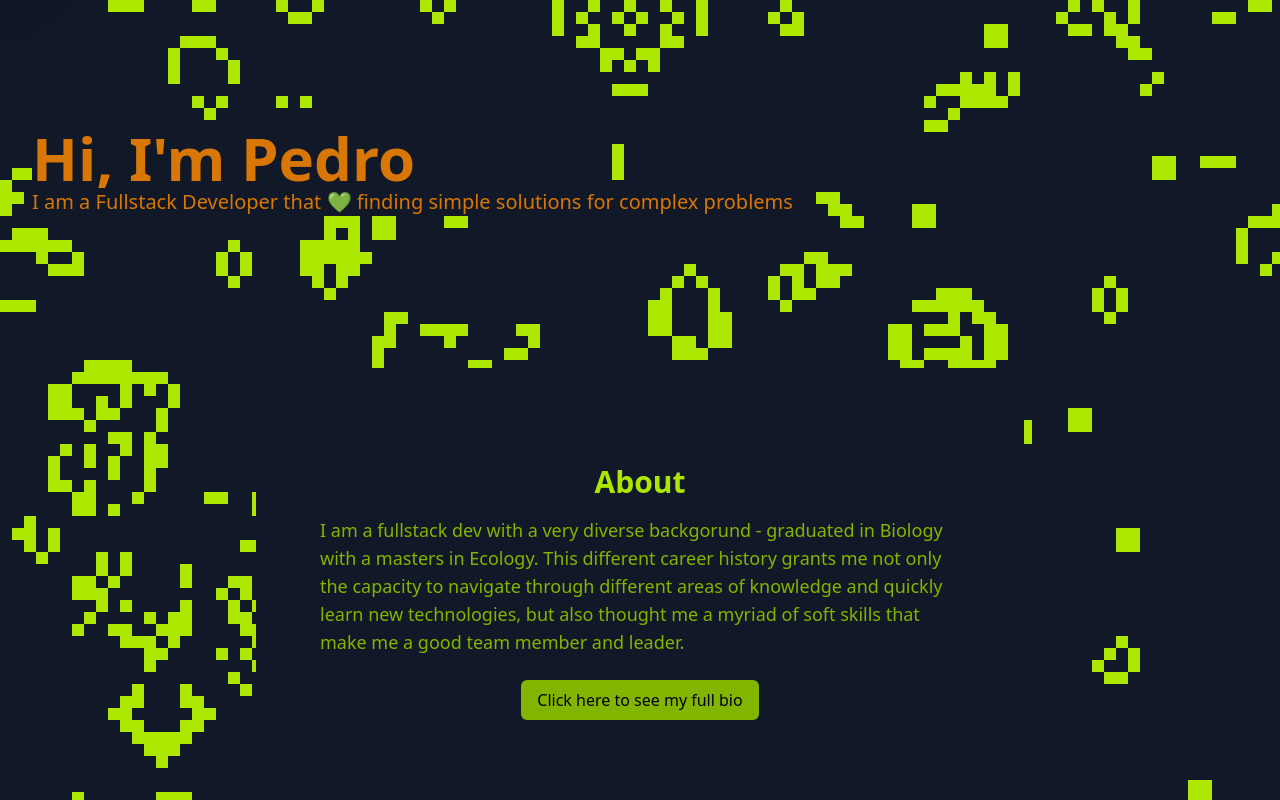
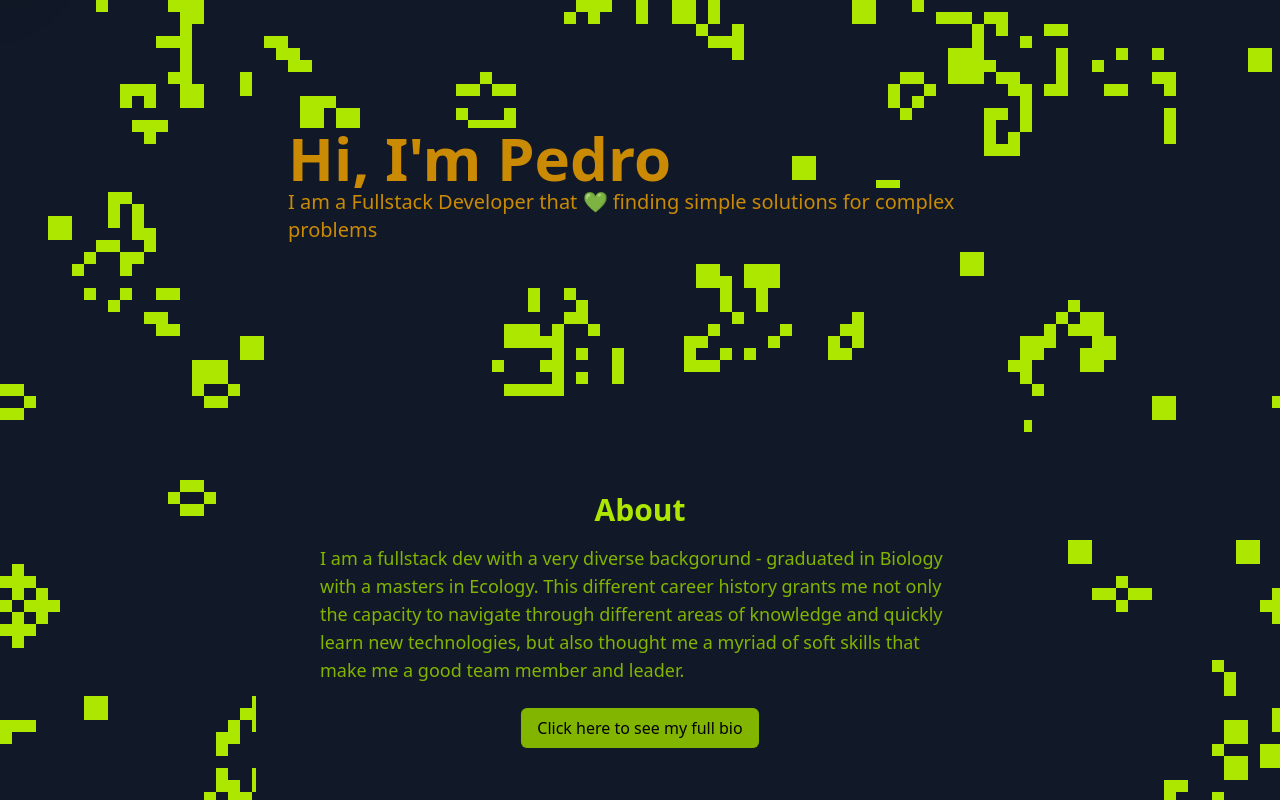
Before and after one commit to pedrovrima/portfolio, a Next.js app: page / in a window 1280 px wide. Shown: the part 180-980 px from the top of the page. Built offline with nearby package versions, Linux system fonts and the light colour scheme.

Commit message:
fix a few errors on gol and the subheader

```diff
--- a/components/game_of_life.js
+++ b/components/game_of_life.js
@@ -16,7 +16,7 @@ const GameOfLife = ({ height, width }) => {
 
       p.setup = () => {
         p.frameRate(15);
-        p.createCanvas(canvaSize[0], canvaSize[0]);
+        p.createCanvas(canvaSize[0], canvaSize[1]);
         for (let i = 0; i < cols; i++) {
           for (let j = 0; j < rows; j++) {
             grid[i][j] = p.floor(p.random(2));
--- a/package.json
+++ b/package.json
@@ -37,6 +37,6 @@
     "postcss-flexbugs-fixes": "5.0.2",
     "postcss-hover-media-feature": "1.0.0",
     "postcss-preset-env": "^9.5.4",
-    "tailwindcss": "^2.2.19"
+    "tailwindcss": "^3.0"
   }
 }
--- a/pages/index.js
+++ b/pages/index.js
@@ -133,9 +133,7 @@ export default function IndexPage() {
     height: undefined,
   });
 
-  console.log(ref);
   useEffect(() => {
-    console.log(ref);
     if (ref.current) {
       setDimension({
         width: ref?.current?.offsetWidth,
@@ -155,18 +153,18 @@ export default function IndexPage() {
       </div>
 
       <div className="w-full p-8  py-36  relative ">
-        <div className="z-50">
+        <div className="z-50 px-12 lg:px-64 mx-auto">
           <h1 className="text-6xl mt-24 font-extrabold text-yellow-600 z-50 relative bg-gray-900 w-max ">
             Hi, I'm Pedro{" "}
           </h1>
-          <h2 className="text-xl text-yellow-600 z-50 relative bg-gray-900 w-max">
+          <h2 className="text-xl text-yellow-600 z-50 relative bg-gray-900 max-w-max">
             I am a Fullstack Developer that &#128154; finding simple solutions
             for complex problems
           </h2>
         </div>
       </div>
 
-      <div className="w-full px-64 z-50">
+      <div className="w-full lg:px-64 px-12 z-50">
         <div className="px-16 flex flex-col bg-gray-900 items-center py-24 z-50 ">
           <h1 className="text-3xl mb-4 text-lime-500 font-bold">About </h1>
           <p className=" text-lg text-lime-600">
```
Also changed, not shown: 1 other file (tests, documents, lock files or other folders).
